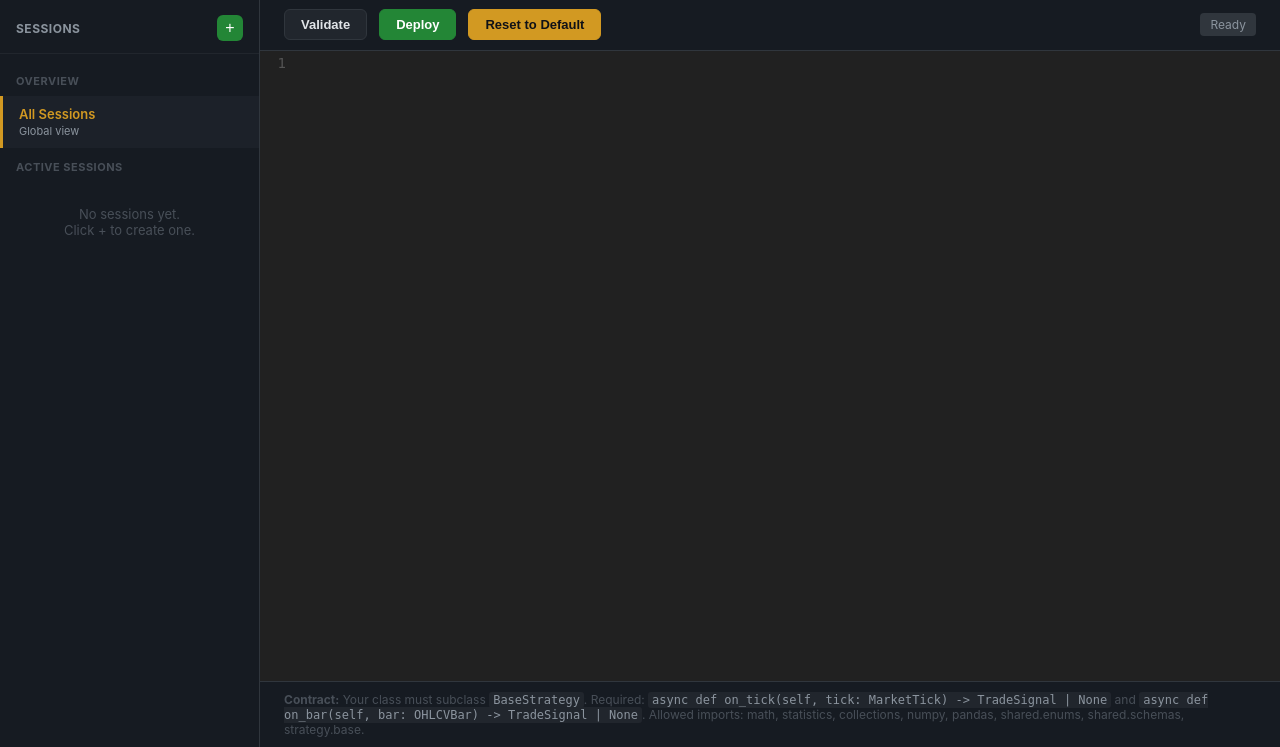
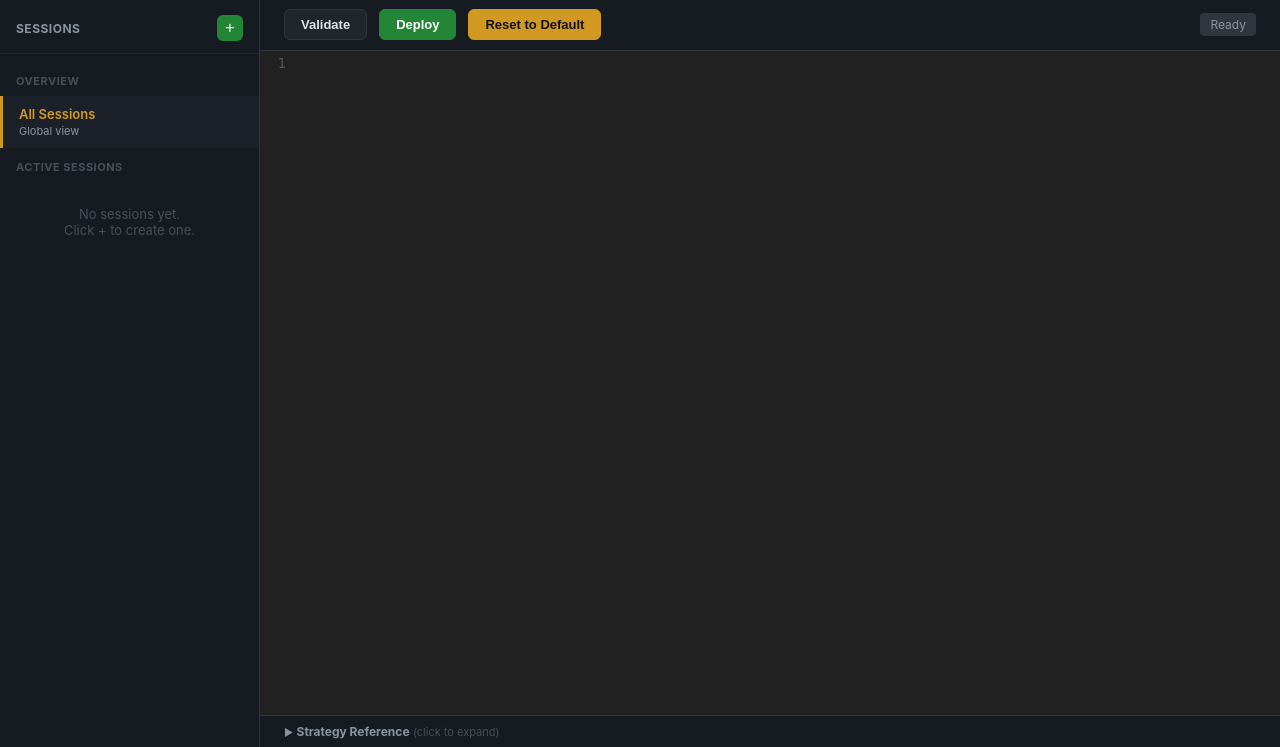
Before and after one commit to SungminLee511/QUANT_PROJECT, a Python web app: template monitoring/templates/editor.html in a window 1280 px wide. Shown: the part 53-800 px from the top of the page. Run offline with Jinja, Linux system fonts and the light colour scheme; the template is opened without the code that fills it, so the values that code supplies are empty.

Commit message:
Add collapsible strategy reference panel in editor
Replaces the static one-line contract text with a full collapsible
reference showing all available input parameters:
- MarketTick fields (symbol, price, volume, timestamp, exchange)
- OHLCVBar fields (symbol, OHLCV, interval, timestamp)
- extra_data (custom pipeline from data/custom_data.py)
- TradeSignal return format
- Allowed imports list

Co-Authored-By: Claude Opus 4.6 <noreply@anthropic.com>

```diff
--- a/monitoring/templates/editor.html
+++ b/monitoring/templates/editor.html
@@ -32,8 +32,22 @@
 .feedback .warn-line { color: #d29922; margin: 2px 0; }
 .feedback .ok-line { color: #3fb950; margin: 2px 0; }
 
-.contract { background: #161b22; border-top: 1px solid #30363d; padding: 10px 24px; font-size: 12px; color: #484f58; flex-shrink: 0; }
-.contract code { color: #8b949e; background: #21262d; padding: 1px 4px; border-radius: 3px; }
+.reference-panel { background: #161b22; border-top: 1px solid #30363d; flex-shrink: 0; }
+.ref-toggle { padding: 8px 24px; cursor: pointer; font-size: 12px; color: #8b949e; user-select: none; }
+.ref-toggle:hover { background: #1c2129; }
+.ref-arrow { display: inline-block; transition: transform 0.2s; font-size: 10px; }
+.reference-panel.open .ref-arrow { transform: rotate(90deg); }
+.ref-body { display: none; padding: 0 24px 16px; font-size: 12px; color: #8b949e; max-height: 300px; overflow-y: auto; }
+.reference-panel.open .ref-body { display: block; }
+.ref-section { margin-bottom: 12px; }
+.ref-section h4 { color: #e1e4e8; font-size: 12px; margin-bottom: 4px; }
+.ref-section p { margin: 2px 0; }
+.ref-section pre { background: #0d1117; padding: 8px 12px; border-radius: 6px; font-size: 12px; color: #e1e4e8; overflow-x: auto; margin: 4px 0; }
+.ref-section code { color: #79c0ff; background: #21262d; padding: 1px 4px; border-radius: 3px; font-size: 11px; }
+.ref-table { width: 100%; border-collapse: collapse; margin: 4px 0; }
+.ref-table td { padding: 3px 8px; border-bottom: 1px solid #21262d; font-size: 11px; }
+.ref-table td:first-child { font-family: 'SF Mono', Monaco, Consolas, monospace; color: #79c0ff; white-space: nowrap; }
+.ref-table td:nth-child(2) { color: #d29922; white-space: nowrap; width: 70px; }
 
 .no-session-notice { padding: 40px 24px; text-align: center; color: #484f58; }
 .no-session-notice h3 { color: #8b949e; margin-bottom: 8px; }
@@ -58,11 +72,61 @@
 
     <div id="feedback" class="feedback" style="display:none;"></div>
 
-    <div class="contract">
-        <strong>Contract:</strong> Your class must subclass <code>BaseStrategy</code>.
-        Required: <code>async def on_tick(self, tick: MarketTick) -> TradeSignal | None</code>
-        and <code>async def on_bar(self, bar: OHLCVBar) -> TradeSignal | None</code>.
-        Allowed imports: math, statistics, collections, numpy, pandas, shared.enums, shared.schemas, strategy.base.
+    <div class="reference-panel">
+        <div class="ref-toggle" onclick="this.parentElement.classList.toggle('open')">
+            <span class="ref-arrow">&#9654;</span> <strong>Strategy Reference</strong> <span style="color:#484f58;font-size:11px;">(click to expand)</span>
+        </div>
+        <div class="ref-body">
+            <div class="ref-section">
+                <h4>Contract</h4>
+                <p>Your class must subclass <code>BaseStrategy</code>. Required methods:</p>
+                <pre>async def on_tick(self, tick: MarketTick, extra_data=None) -> TradeSignal | None
+async def on_bar(self, bar: OHLCVBar, extra_data=None) -> TradeSignal | None</pre>
+            </div>
+            <div class="ref-section">
+                <h4>MarketTick fields</h4>
+                <table class="ref-table">
+                    <tr><td><code>tick.symbol</code></td><td>str</td><td>Ticker symbol (e.g. "BTCUSDT", "AAPL")</td></tr>
+                    <tr><td><code>tick.price</code></td><td>float</td><td>Last trade price</td></tr>
+                    <tr><td><code>tick.volume</code></td><td>float</td><td>Trade size / quantity</td></tr>
+                    <tr><td><code>tick.timestamp</code></td><td>datetime</td><td>UTC timestamp</td></tr>
+                    <tr><td><code>tick.exchange</code></td><td>Exchange</td><td>BINANCE or ALPACA</td></tr>
+                </table>
+            </div>
+            <div class="ref-section">
+                <h4>OHLCVBar fields</h4>
+                <table class="ref-table">
+                    <tr><td><code>bar.symbol</code></td><td>str</td><td>Ticker symbol</td></tr>
+                    <tr><td><code>bar.open</code></td><td>float</td><td>Bar open price</td></tr>
+                    <tr><td><code>bar.high</code></td><td>float</td><td>Bar high price</td></tr>
+                    <tr><td><code>bar.low</code></td><td>float</td><td>Bar low price</td></tr>
+                    <tr><td><code>bar.close</code></td><td>float</td><td>Bar close price</td></tr>
+                    <tr><td><code>bar.volume</code></td><td>float</td><td>Total volume in bar</td></tr>
+                    <tr><td><code>bar.interval</code></td><td>str</td><td>Bar interval (e.g. "1m", "5m", "1h")</td></tr>
+                    <tr><td><code>bar.timestamp</code></td><td>datetime</td><td>UTC timestamp of bar close</td></tr>
+                </table>
+            </div>
+            <div class="ref-section">
+                <h4>extra_data (custom pipeline)</h4>
+                <p>Optional dict from <code>data/custom_data.py</code>. Keyed by symbol:</p>
+                <pre>extra_data.get("AAPL", {}).get("put_call_ratio")</pre>
+                <p style="color:#484f58;font-size:11px;">Returns None if no custom pipeline is configured. Edit <code>data/custom_data.py</code> to add your own data sources.</p>
+            </div>
+            <div class="ref-section">
+                <h4>TradeSignal (return value)</h4>
+                <pre>TradeSignal(
+    symbol="BTCUSDT",
+    signal=Signal.BUY,    # BUY, SELL, or HOLD
+    strength=0.8,         # 0.0 to 1.0
+    strategy_id=self.strategy_id,
+    metadata={"reason": "..."},  # optional dict
+)</pre>
+            </div>
+            <div class="ref-section">
+                <h4>Allowed imports</h4>
+                <p><code>math</code>, <code>statistics</code>, <code>collections</code>, <code>itertools</code>, <code>functools</code>, <code>datetime</code>, <code>decimal</code>, <code>numpy</code>, <code>pandas</code>, <code>shared.enums</code>, <code>shared.schemas</code>, <code>strategy.base</code></p>
+            </div>
+        </div>
     </div>
 </div>
 {% endblock %}
```
